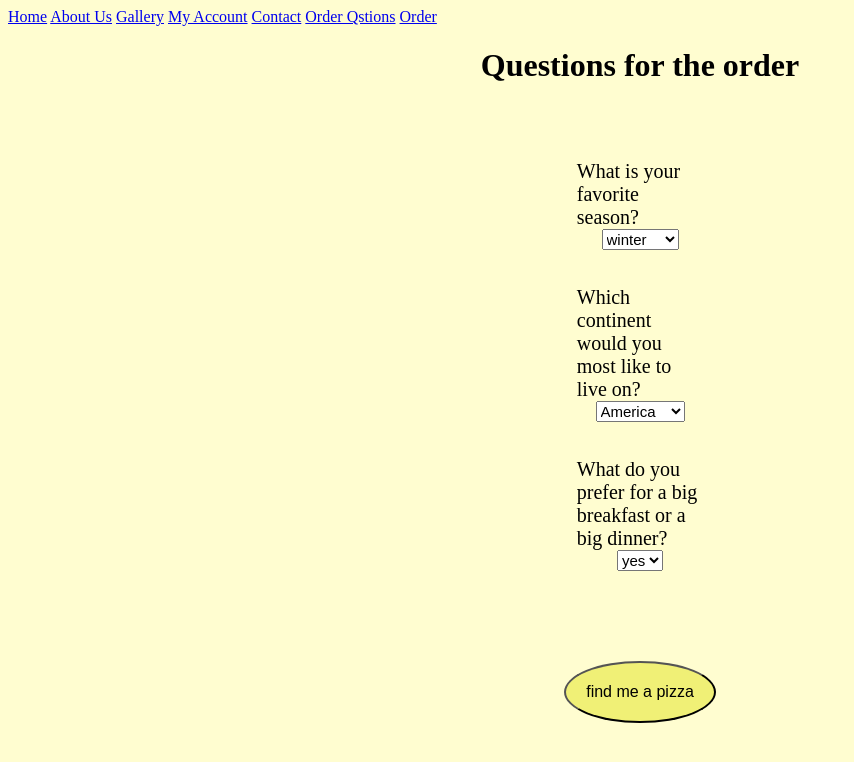
After one commit to orzeharia/team3, a Python web app: template templates/Order_qestions.html in a window 1280 px wide. The commit adds this page. Shown: the top 762 px of the page, without its empty margins (0-854 px from the left). Run offline with Jinja, Linux system fonts and the light colour scheme; the template is opened without the code that fills it, so the values that code supplies are empty.

Commit message:
Or's update

```diff
--- a/static/pizzaCSS.css
+++ b/static/pizzaCSS.css
@@ -5,6 +5,7 @@ label {
     display: inline-block;
     width: 10%;
     text-align: left;
+    overflow-wrap: normal;
 }
 
 /*inputs fields design*/
@@ -36,7 +37,6 @@ input {
         margin-right: auto;
         margin-left: auto;
         text-align: center;
-
     }
 }
 
@@ -69,14 +69,9 @@ input {
 
 /* -------------- Gallery -------------- */
 
-
 #galleryDiv{
-
     text-align: center;
-
-
 }
-
 
 
 /*gallery class design*/
@@ -108,3 +103,64 @@ input {
 
 
 /*...................................... */
+
+
+
+
+
+
+/* -------- Questions for order -------- */
+body{
+    background-color: #FFFDD0;
+}
+
+#questionOrder{
+    text-align: center;
+}
+
+.QU{
+    font-size: 20px;
+}
+
+.AN_QU{
+    font-size: 15px;
+}
+
+
+#go_order{
+    background-color:rgb(240, 240, 118);
+    font-size: 16px;
+    cursor: pointer;
+    border-radius: 50%;
+    padding: 20px;
+  text-align: center;
+  text-decoration: none;
+  display: inline-block;
+
+}
+#container{
+    display: grid;
+    grid-template-areas: 'pizza_description order'
+   ;
+}
+
+#pizza_description{
+    grid-area: pizza_description;
+
+
+}
+#order{
+    grid-area: order;
+
+
+}
+@media only screen and (max-width: 600px) {
+    #container{
+        display: grid;
+        grid-template-areas: 'pizza_description'  ' order'
+
+       ;
+    }
+}
+
+/*...................................... */
--- a/static/pizzaJS.js
+++ b/static/pizzaJS.js
@@ -18,3 +18,105 @@ function SignUp() {
         window.alert("Sign up successfully");
     }
   }
+
+
+
+
+
+/* go to order afer answer thw qution*/
+function go(){
+    findpizza();
+
+    location.href ="../templates/order.html" ;
+    document.getElementById("pizzaChosen").innerHTML = localStorage.getItem("pizza_ty");
+
+    console.log(pizza);
+    console.log(pizza_ty);
+}
+
+
+  var count = 0;
+  var pizza_ty =localStorage.getItem("pizza");
+
+
+
+  function findpizza(){
+
+if(document.getElementById("Que1").value=="winter"){
+    count=count+1;
+}
+if(document.getElementById("Que1").value=="summer"){
+    count=count+2;
+}
+if(document.getElementById("Que1").value=="Fall"){
+    count=count+3;
+}
+if(document.getElementById("Que1").value=="Spring"){
+    count=count+4;
+}
+if(document.getElementById("Que2").value=="America"){
+    count=count+5;
+}
+if(document.getElementById("Que2").value=="Asia"){
+    count=count+6;
+}
+if(document.getElementById("Que2").value=="Australia"){
+    count=count+7;
+}
+if(document.getElementById("Que2").value=="Europe"){
+    count=count+8;
+}
+if(document.getElementById("Que2").value=="Antarctica"){
+    count=count+9;
+}
+if(document.getElementById("Que3").value=="yes"){
+    count=count+10;
+}
+if(document.getElementById("Que3").value=="no"){
+    count=count+11;
+}
+
+if(count<=66){
+    document.getElementById("type_pizza").innerHTML="crazy pizza" ;
+    localStorage.setItem("pizza", "1");
+
+}
+
+if(count<=40){
+    document.getElementById("type_pizza").innerHTML="pizza Mexican" ;
+    localStorage.setItem("pizza", "2");
+
+}
+
+if(count<=20){
+document.getElementById("type_pizza").innerHTML="pizza italy";
+localStorage.setItem("pizza", "3");
+}
+  }
+
+
+
+function discription(){
+
+    if(document.getElementById("type_pizza").value=="crazy pizza"){
+      document.getElementById("descriptionPizza").innerHTML="crazzyyy";
+    }
+    if(document.getElementById("type_pizza").value=="pizza italy"){
+        document.getElementById("descriptionPizza").innerHTML="ITALYYY";
+      }
+      if(document.getElementById("type_pizza").value=="pizza Mexican"){
+        document.getElementById("descriptionPizza").innerHTML="Mexicannnn";
+      }
+}
+
+function pricePizza(){
+    if(document.getElementById("type_pizza").value=="crazy pizza"){
+      document.getElementById("pizza_price").innerHTML="90";
+    }
+    if(document.getElementById("type_pizza").value=="pizza italy"){
+        document.getElementById("pizza_price").innerHTML="100";
+      }
+      if(document.getElementById("type_pizza").value=="pizza Mexican"){
+        document.getElementById("pizza_price").innerHTML="80";
+      }
+}
--- /dev/null
+++ b/templates/Order_qestions.html
@@ -0,0 +1,66 @@
+<!DOCTYPE html>
+<html lang="en">
+<head>
+    <meta charset="UTF-8">
+    <meta http-equiv="X-UA-Compatible" content="IE=edge">
+    <meta name="viewport" content="width=
+    , initial-scale=1.0">
+    <title>Document</title>
+    <script defer src="../static/pizzaJS.js"></script>
+    <link rel="stylesheet" href="../static/pizzaCSS.css">
+</head>
+<body>
+
+    <header>
+        <a href="../templates/home.html">Home</a>
+        <a href="../templates/about_us.html">About Us</a>
+        <a href="../templates/gallery.html">Gallery</a>
+        <a href="../templates/my_account.html">My Account</a>
+        <a href="../templates/contact_us.html">Contact</a>
+        <a href="../templates/Order_qestions.html">Order Qstions</a>
+        <a href="../templates/order.html">Order</a>
+    </header>
+
+<div id="questionOrder">
+    <h1>
+        Questions for the order
+    </h1>
+    <br><br><br>
+        <label for="season" class="QU">What is your favorite season?</label><br>
+            <select name="season" class="AN_QU" id="Que1">
+              <option value="winter">winter</option>
+              <option value="summer">summer</option>
+              <option value="Fall">Fall</option>
+              <option value="Spring">Spring</option>
+            </select>
+
+            <br><br><br>
+        <label for="continent" class="QU">Which continent would you most like to live on?</label><br>
+            <select name="continent" class="AN_QU" id="Que2">
+              <option value="America">America</option>
+              <option value="Asia">Asia</option>
+              <option value="Australia">Australia</option>
+              <option value="Europe">Europe</option>
+              <option value="Antarctica">Antarctica</option>
+            </select>
+
+            <br><br><br>
+            <label for="meal" class="QU">What do you prefer for a big breakfast or a big dinner?</label><br>
+                <select name="meal" class="AN_QU" id="Que3">
+                  <option value="yes">yes</option>
+                  <option value="no">no</option>
+                </select>
+
+<br><br><br><br><br><br>
+
+                <button id="go_order" onclick="go()"> find me a pizza </button>
+                <p id="type_pizza"></p>
+
+</div>
+
+
+
+
+
+</body>
+</html>
```
Also changed, not shown: templates/order.html (+37 -1 lines).
